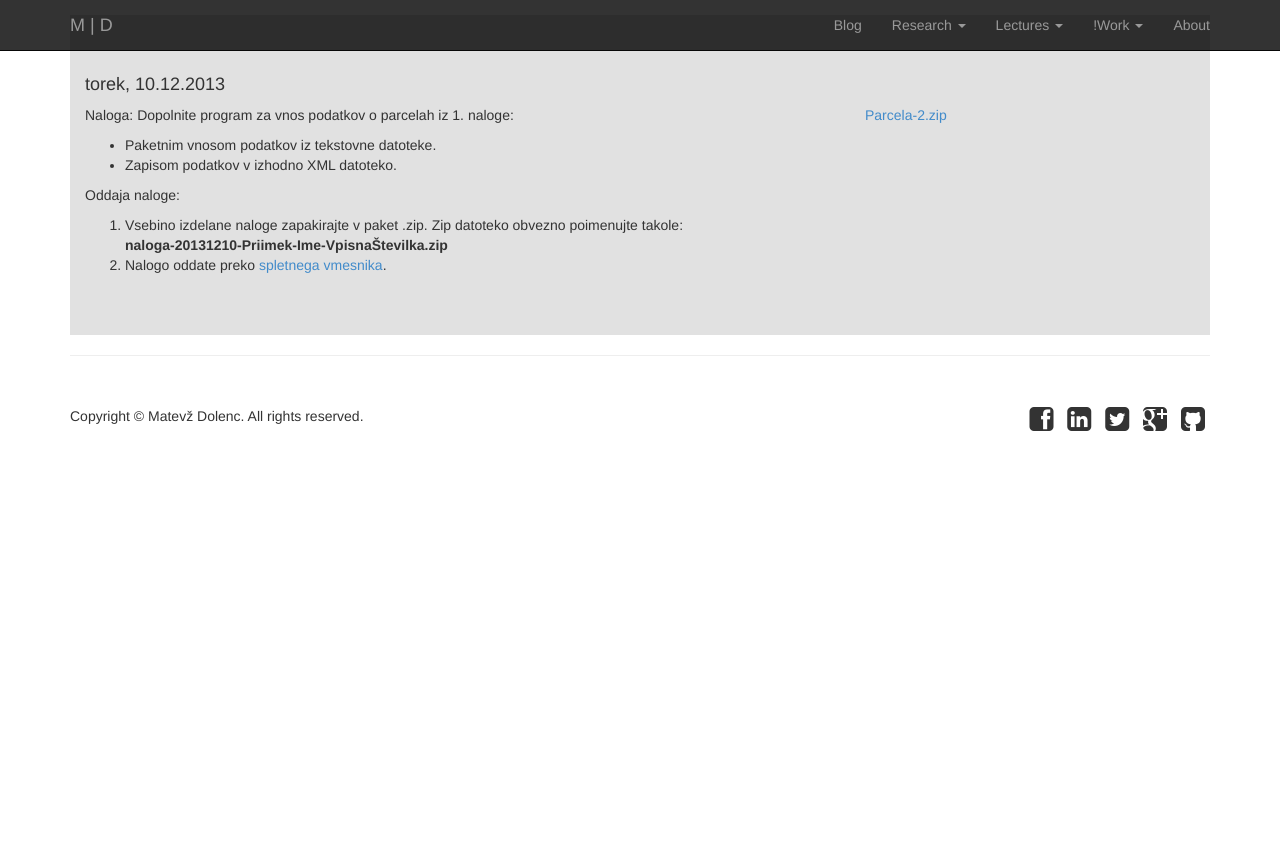
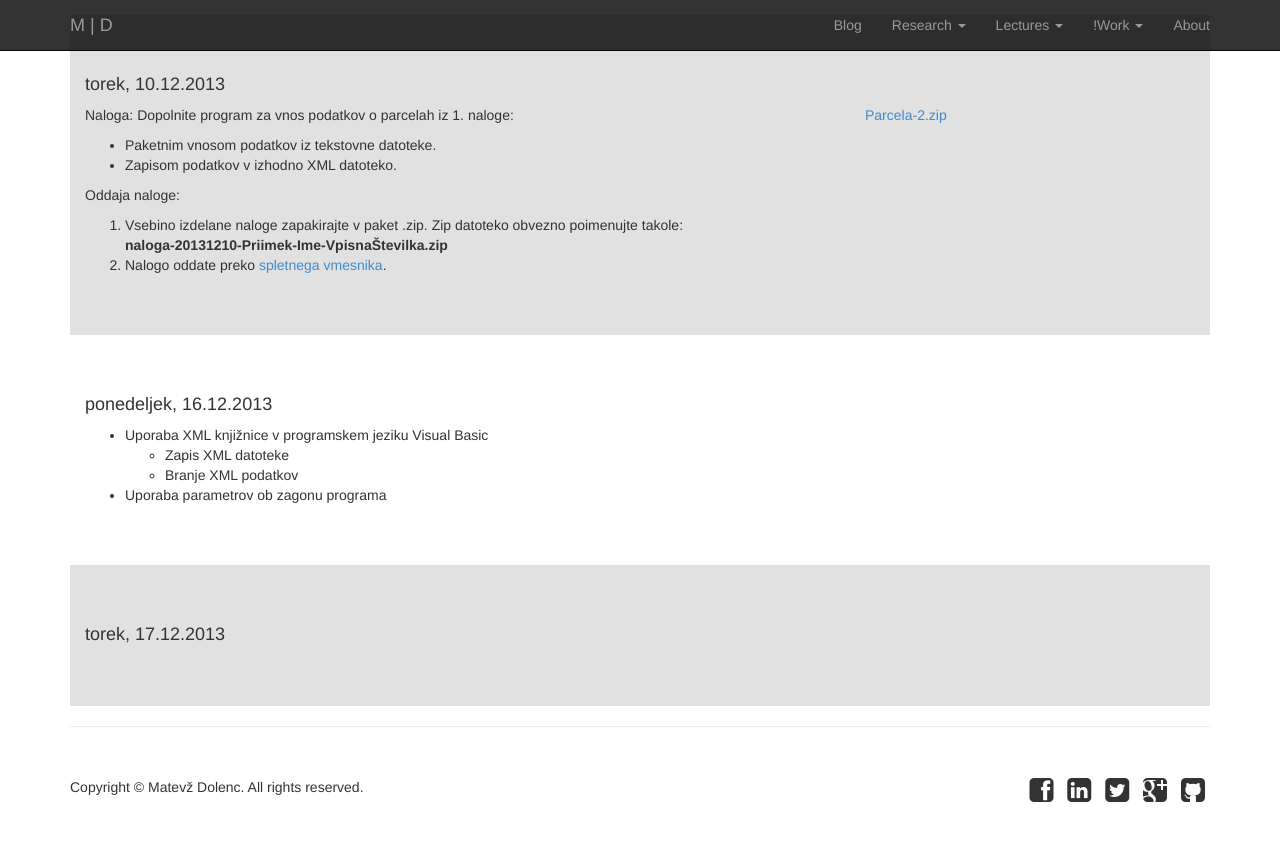
Before and after one commit to matevzdolenc/matevzdolenc.github.io, a Jekyll site: the page built from lectures/ul-fgg/tun-aop-2013/index.html, in a window 1280 px wide and 900 px high, scrolled down 2287 px. Shown: the top 841 px of the window. Built offline with Jekyll 4.4.1, drawn with Linux system fonts in a browser that asks for light colours; Markdown is read by kramdown in place of the engine named in the settings; before the commit the page ends 2816 px from its top, so only the background shows below that.

Commit message:
tun-aop-2013 dopolnitve

```diff
--- a/lectures/ul-fgg/tun-aop-2013/index.html
+++ b/lectures/ul-fgg/tun-aop-2013/index.html
@@ -231,4 +231,48 @@ header-img: /img/header-xml-1.png
     </div><!-- /.container -->
   </div><!-- /.section -->
 
+  <div class="section">
+    <div class="container">
+      <div class="row">
+        <div class="col-lg-8 col-md-8">
+          <h4>ponedeljek, 16.12.2013</h4>
+        </div>
+        <div class="col-lg-4 col-md-4">
+        </div>
+      </div><!-- /.row -->
+      <div class="row">
+        <div class="col-lg-8 col-md-8">
+          <ul>
+            <li>Uporaba XML knjižnice v programskem jeziku Visual Basic
+              <ul>
+                <li>Zapis XML datoteke</li>
+                <li>Branje XML podatkov</li>
+              </ul>
+            </li>
+            <li>Uporaba parametrov ob zagonu programa</li>
+          </ul>
+        </div>
+        <div class="col-lg-4 col-md-4">
+        </div>
+      </div><!-- /.row -->
+    </div><!-- /.container -->
+  </div><!-- /.section -->
+
+  <div class="section-colored">
+    <div class="container">
+      <div class="row">
+        <div class="col-lg-8 col-md-8">
+          <h4>torek, 17.12.2013</h4>
+        </div>
+        <div class="col-lg-4 col-md-4"></div>
+      </div><!-- /.row -->
+      <div class="row">
+        <div class="col-lg-8 col-md-8">
+        </div>
+        <div class="col-lg-4 col-md-4">
+        </div>
+      </div><!-- /.row -->
+    </div><!-- /.container -->
+  </div><!-- /.section -->
+
 </div><!-- /.container -->
```
